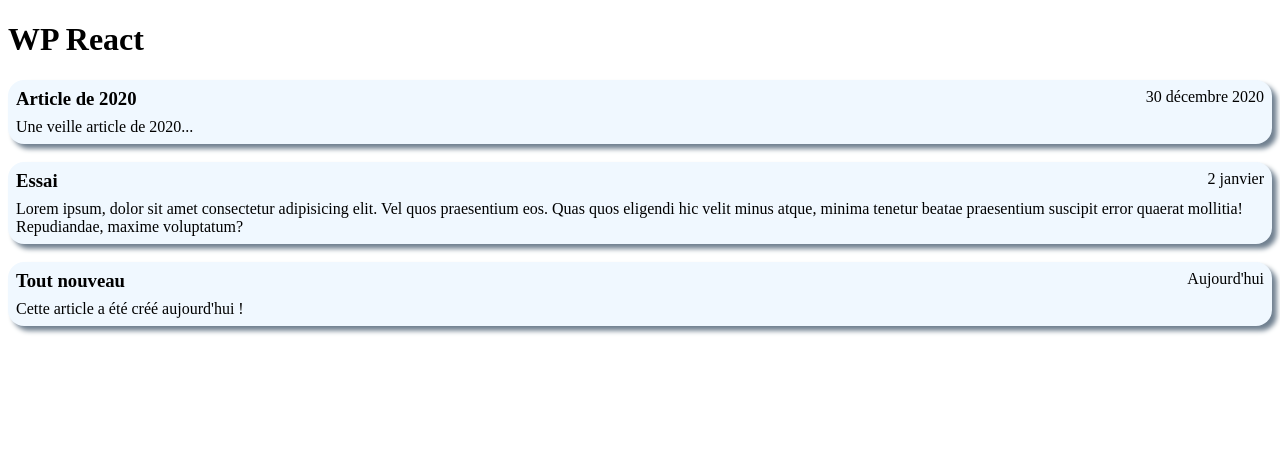
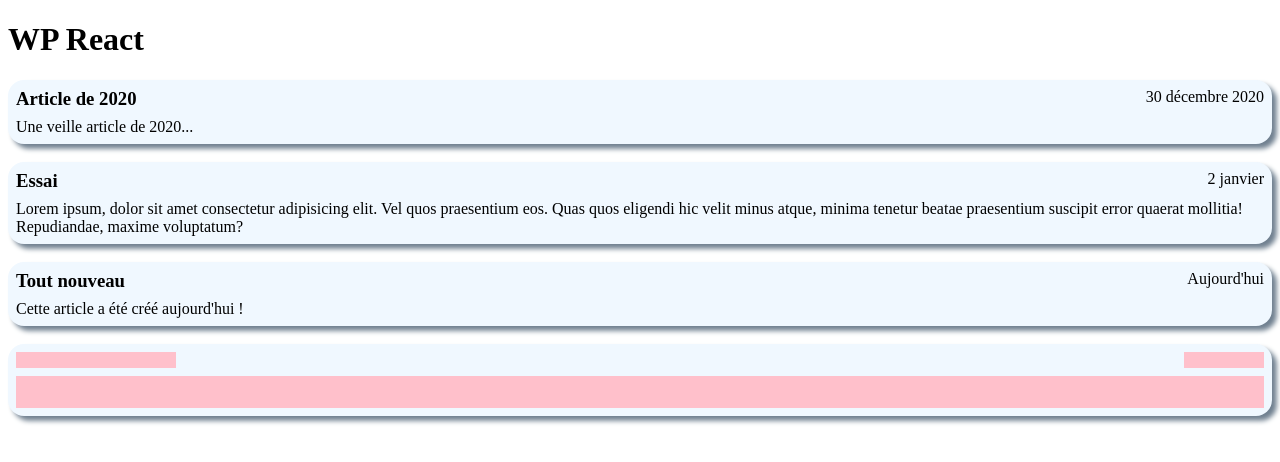
Before and after one commit to BS-JeremyB/I3-React, a React (Vite) app: page / in a window 1280 px wide. Shown: the top 462 px of the page. Built offline with nearby package versions, Linux system fonts and the light colour scheme.

Commit message:
Article skeleton 🩻

```diff
--- a/src/App.tsx
+++ b/src/App.tsx
@@ -1,4 +1,5 @@
 import Article from './components/Article/Article';
+import ArticleSkeleton from './components/Article/ArticleSkeleton';
 
 function App() {
 
@@ -24,6 +25,9 @@ function App() {
         resume={'Cette article a été créé aujourd\'hui !'}
         date={new Date(2025, 0, 13)}
         />
+      <br />
+
+      <ArticleSkeleton />
     </>
   )
 }
--- a/src/components/Article/Article.module.scss
+++ b/src/components/Article/Article.module.scss
@@ -19,3 +19,23 @@
         grid-area: c;
     }
 }
+
+.articleSkeleton {
+    div {
+        min-height: 1em;
+        background-color: pink;
+    }
+
+    div:nth-child(1) {
+        width: 10em;
+    }
+
+    div:nth-child(2) {
+        width: 5em;
+    }
+
+    div:nth-child(3) {
+        width: 100%;
+        min-height: 2em;
+    }
+}
--- /dev/null
+++ b/src/components/Article/ArticleSkeleton.tsx
@@ -0,0 +1,14 @@
+import style from './Article.module.scss';
+
+const ArticleSkeleton = () => {
+
+    return (
+        <div className={`${style.article} ${style.articleSkeleton}`}>
+            <div></div>
+            <div></div>
+            <div className={style.content}></div>
+        </div>
+    );
+};
+
+export default ArticleSkeleton;
```
